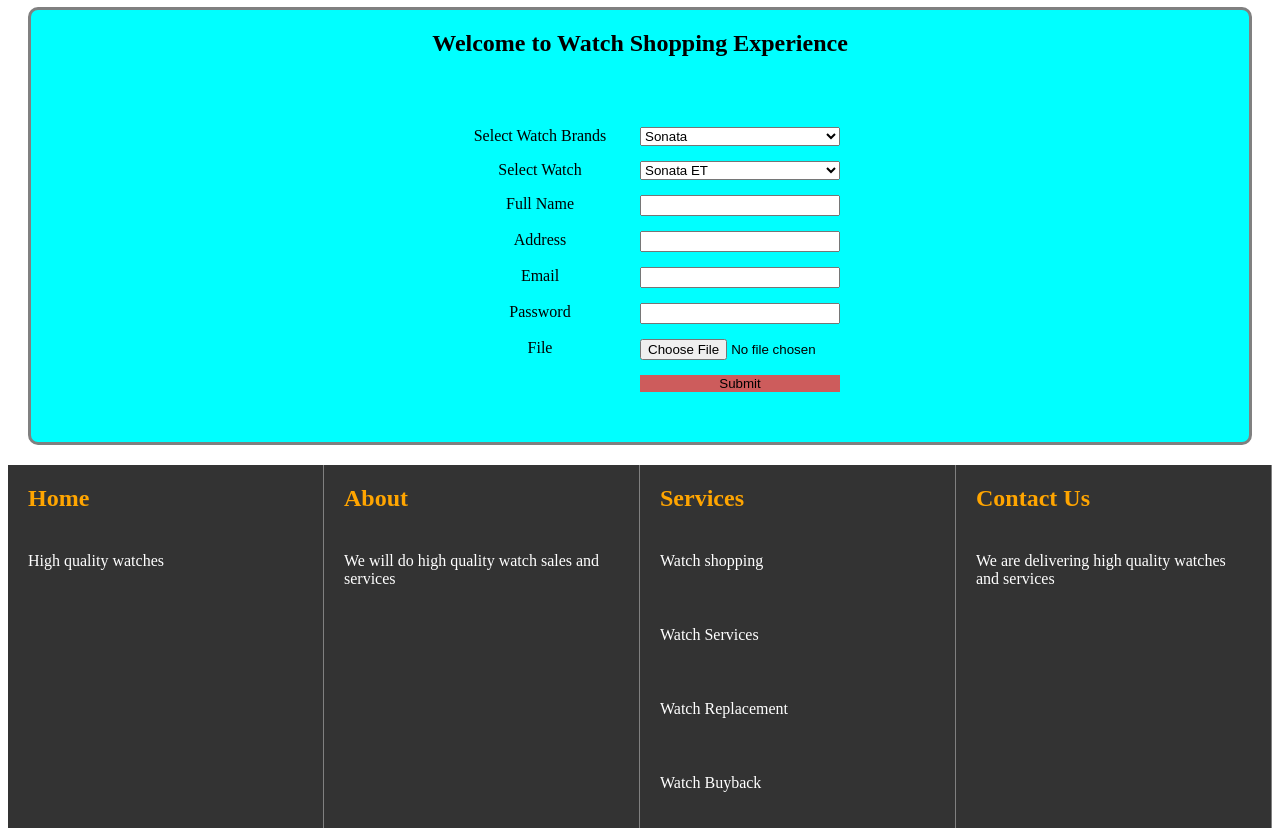
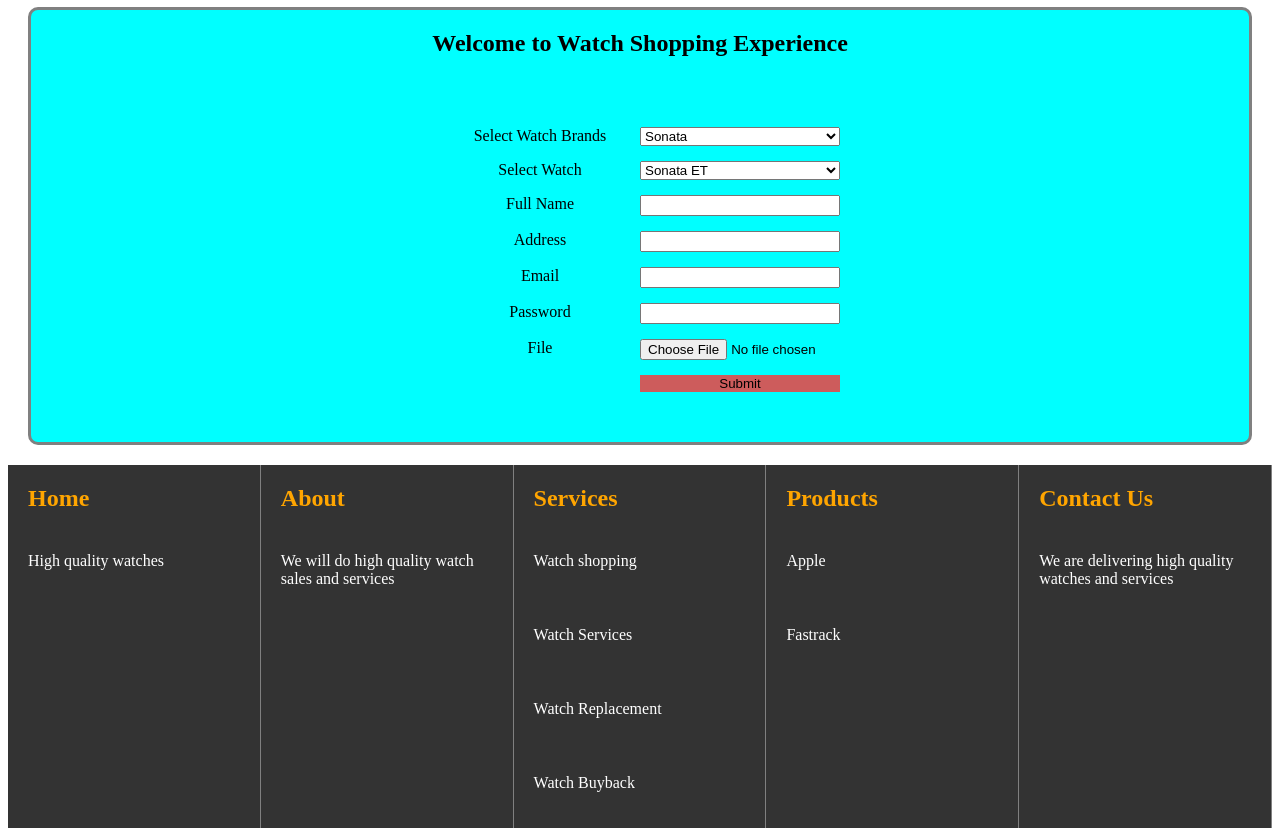
Before and after one commit to Manojlm/watch-app, a plain HTML site: page index.html in a window 1280 px wide. Shown: the part 93-929 px from the top of the page. Drawn offline with Linux system fonts and the light colour scheme.

Commit message:
added footer section

```diff
--- a/index.html
+++ b/index.html
@@ -94,6 +94,12 @@
           <p>Watch Buyback</p>
         </section>
 
+        <section id="products" class="products">
+          <h1>Products</h1>
+          <p>Apple</p>
+          <p>Fastrack</p>
+        </section>
+
         <section id="contact" class="contact">
           <h1>Contact Us</h1>
           <p>We are delivering high quality watches and services</p>
```
